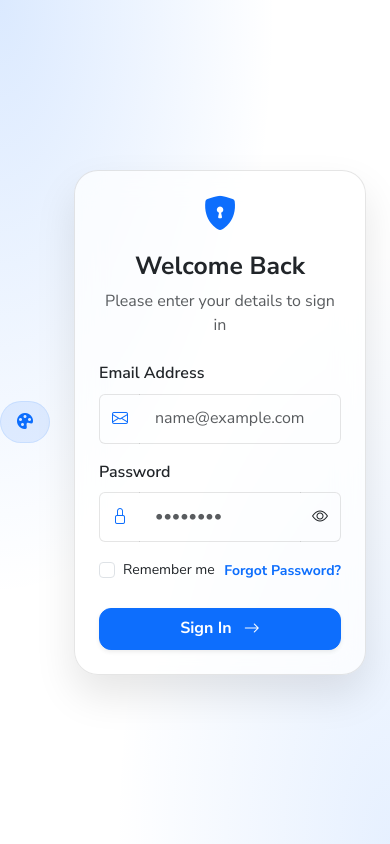
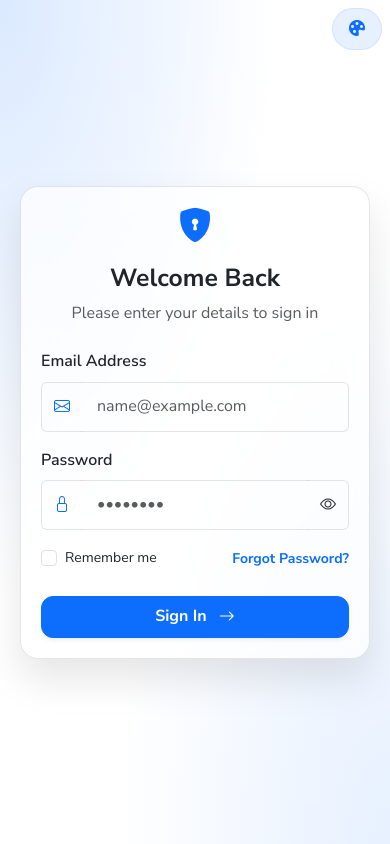
Before and after one commit to avinash072024/portfolio-admin-panel, an Angular app: page /login in a window 390 px wide. Built offline with nearby package versions, Linux system fonts and the light colour scheme.

Commit message:
login form added

```diff
--- a/src/app/pages/login/login.component.html
+++ b/src/app/pages/login/login.component.html
@@ -1,5 +1,5 @@
 <div class="login-container d-flex align-items-center justify-content-center">
-    <app-theme-toggler />
+    <app-theme-toggler class="theme-toggler"></app-theme-toggler>
     <div class="glass-card p-4 p-md-5 m-4 m-md-0" data-aos="zoom-in" data-aos-duration="1000">
 
         <div class="text-center mb-4">
@@ -18,7 +18,7 @@
                         <i class="bi bi-envelope text-primary"></i>
                     </span>
                     <input type="email" formControlName="email" class="form-control border-start-0"
-                        [class.is-invalid]="isInvalid('email')" placeholder="name@example.com">
+                        [class.is-invalid]="isInvalid('email')" placeholder="name@example.com" autocomplete="off">
                     <div class="invalid-feedback">Please enter a valid email address.</div>
                 </div>
             </div>
@@ -31,7 +31,7 @@
                     </span>
                     <input [type]="passwordVisible ? 'text' : 'password'" formControlName="password"
                         class="form-control border-start-0 border-end-0" [class.is-invalid]="isInvalid('password')"
-                        placeholder="••••••••">
+                        placeholder="••••••••" autocomplete="off">
                     <span class="input-group-text bg-transparent border-start-0 rounded-end-2 cursor-pointer"
                         (click)="passwordVisible = !passwordVisible">
                         <i class="bi" [ngClass]="passwordVisible ? 'bi-eye-slash' : 'bi-eye'"></i>
@@ -45,7 +45,7 @@
                     <input type="checkbox" class="form-check-input" id="remember" formControlName="rememberMe">
                     <label class="form-check-label small" for="remember">Remember me</label>
                 </div>
-                <a href="#" class="text-primary small text-decoration-none fw-bold">Forgot Password?</a>
+                <a routerLink="/forgot-password" class="text-primary small text-decoration-none fw-bold">Forgot Password?</a>
             </div>
 
             <button type="submit" class="btn btn-primary w-100 py-2 fw-bold shadow-sm">
--- a/src/app/pages/login/login.component.scss
+++ b/src/app/pages/login/login.component.scss
@@ -1,6 +1,7 @@
 /* login.component.scss */
 .login-container {
     min-height: 100vh;
+    position: relative;
     // Modern mesh gradient background
     background: radial-gradient(at 0% 0%, rgba(13, 110, 253, 0.15) 0, transparent 50%),
         radial-gradient(at 100% 100%, rgba(13, 110, 253, 0.1) 0, transparent 50%),
@@ -15,6 +16,30 @@
     border: 1px solid rgba(var(--bs-emphasis-color-rgb), 0.1);
     border-radius: 24px;
     box-shadow: 0 20px 40px rgba(0, 0, 0, 0.1);
+}
+
+.theme-toggler {
+    position: absolute;
+    top: 1rem;
+    right: 1rem;
+    z-index: 60;
+    display: flex;
+    align-items: center;
+    justify-content: center;
+}
+
+@media (max-width: 576px) {
+    .theme-toggler {
+        top: 0.5rem;
+        right: 0.5rem;
+    }
+
+    .glass-card {
+        margin: 1.25rem !important;
+        padding: 1.25rem !important;
+        max-width: 92%;
+        border-radius: 18px;
+    }
 }
 
 .input-group-text {
@@ -42,7 +67,3 @@
         box-shadow: 0 8px 15px rgba(13, 110, 253, 0.3);
     }
 }
-
-.cursor-pointer {
-    cursor: pointer;
-}
--- a/src/app/pages/login/login.component.ts
+++ b/src/app/pages/login/login.component.ts
@@ -3,10 +3,11 @@ import { FormBuilder, FormGroup, Validators, ReactiveFormsModule } from '@angula
 import { CommonModule } from '@angular/common';
 import * as AOS from 'aos';
 import { ThemeTogglerComponent } from "../../components/theme-toggler/theme-toggler.component";
+import { RouterLink } from '@angular/router';
 
 @Component({
   selector: 'app-login',
-  imports: [CommonModule, ReactiveFormsModule, ThemeTogglerComponent],
+  imports: [CommonModule, RouterLink, ReactiveFormsModule, ThemeTogglerComponent],
   templateUrl: './login.component.html',
   styleUrl: './login.component.scss'
 })
--- a/src/styles.scss
+++ b/src/styles.scss
@@ -7,6 +7,10 @@
 
 body {
     font-family: var(--font-family) !important;
+}
+
+.cursor-pointer {
+    cursor: pointer !important;
 }
 
 /* Default Bootstrap Blue */
```
